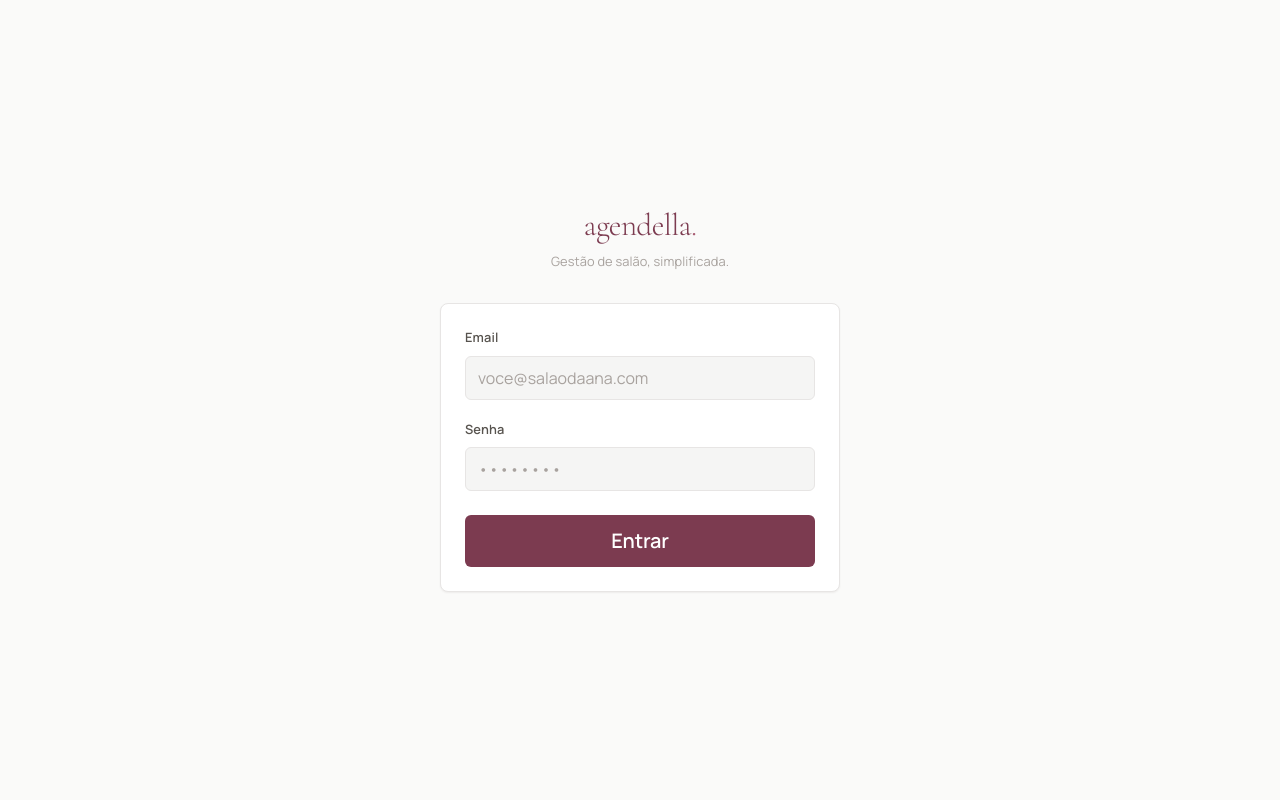
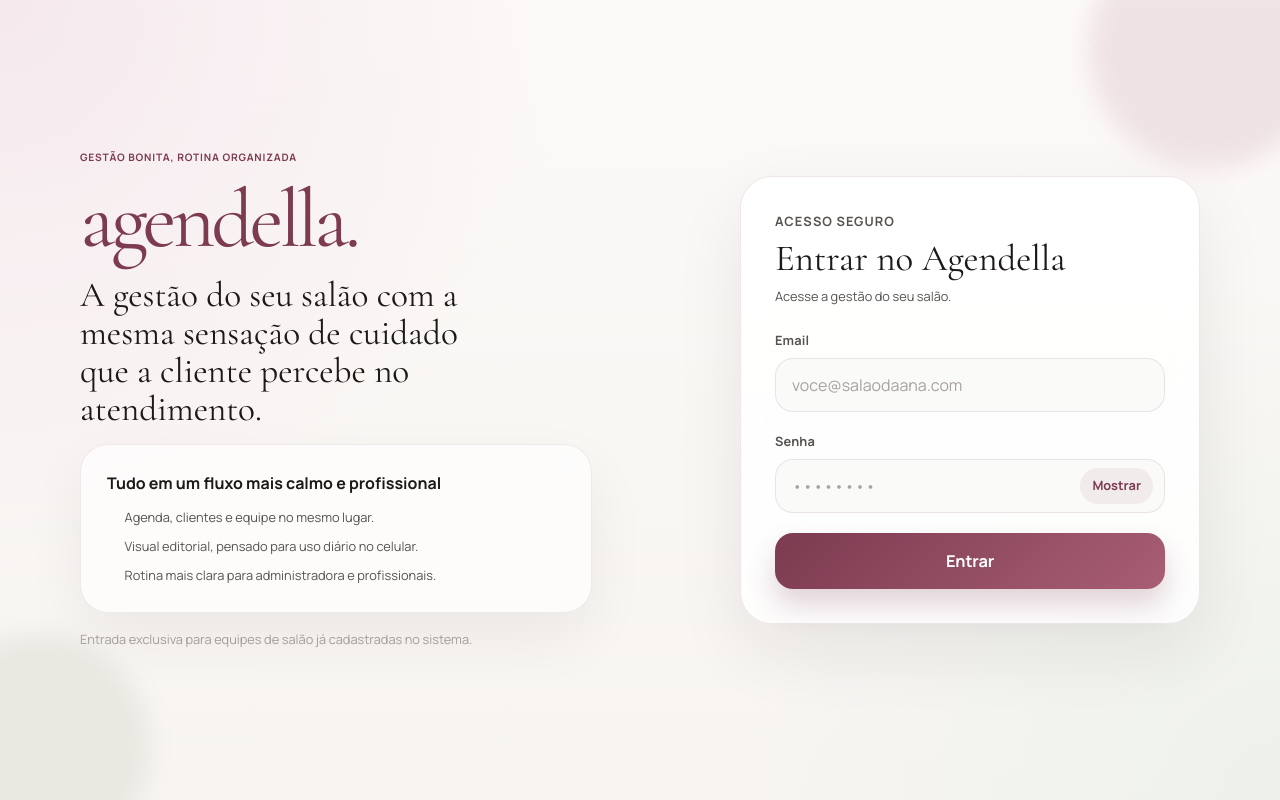
Before and after one commit to osamukafps/agendella, an Angular app in the folder frontend/: page /login in a window 1280 px wide. Built offline with nearby package versions, Linux system fonts and the light colour scheme; no server answers.

Commit message:
feat: improve the login page

```diff
--- a/frontend/src/app/features/auth/login-page.component.css
+++ b/frontend/src/app/features/auth/login-page.component.css
@@ -1,116 +1,224 @@
-/* ─── Layout de tela cheia centralizado ─── */
 :host {
-  display: flex;
-  flex-direction: column;
-  align-items: center;
-  justify-content: center;
+  position: relative;
+  display: block;
   min-height: 100dvh;
-  background: var(--color-background);
-  padding: var(--space-6) var(--space-4);
+  overflow: hidden;
+  background:
+    radial-gradient(circle at top left, rgba(245, 232, 237, 0.96), transparent 38%),
+    radial-gradient(circle at bottom right, rgba(237, 241, 234, 0.92), transparent 34%),
+    linear-gradient(180deg, #fcfaf8 0%, #f7f4f1 100%);
+  padding: clamp(20px, 4vw, 40px);
+}
+
+:host::before,
+:host::after {
+  content: '';
+  position: absolute;
+  border-radius: 999px;
+  filter: blur(12px);
+  pointer-events: none;
+}
+
+:host::before {
+  width: 240px;
+  height: 240px;
+  top: -72px;
+  right: -48px;
+  background: rgba(168, 94, 116, 0.14);
+}
+
+:host::after {
+  width: 220px;
+  height: 220px;
+  left: -72px;
+  bottom: -56px;
+  background: rgba(122, 140, 110, 0.12);
 }
 
 .login-page {
-  width: 100%;
-  max-width: 400px;
-  display: flex;
-  flex-direction: column;
-  gap: var(--space-8);
+  position: relative;
+  z-index: 1;
+  width: min(1120px, 100%);
+  min-height: calc(100dvh - clamp(40px, 8vw, 80px));
+  margin: 0 auto;
+  display: grid;
+  gap: clamp(20px, 4vw, 40px);
+  align-items: stretch;
 }
 
-/* ─── Branding ─── */
-.login-brand {
-  text-align: center;
-  display: flex;
-  flex-direction: column;
-  gap: var(--space-2);
+.login-hero,
+.login-card-shell {
+  min-width: 0;
 }
 
-.brand-name {
-  font-family: var(--font-display);
-  font-size: var(--text-xl);
-  font-weight: 300;
-  color: var(--color-primary);
-  letter-spacing: var(--tracking-tight);
-  line-height: var(--leading-tight);
-  margin: 0;
+.login-hero {
+  display: grid;
+  align-content: start;
+  gap: var(--space-4);
+  padding: clamp(8px, 2vw, 20px) 0;
 }
 
-/* Ponto final como assinatura tipográfica */
-.brand-name::after {
-  content: '.';
-  color: var(--color-primary-light);
+.login-hero__eyebrow,
+.login-card__eyebrow {
+  color: var(--color-primary);
+  font-size: var(--text-xs);
+  font-weight: 700;
+  letter-spacing: var(--tracking-wider);
+  text-transform: uppercase;
 }
 
-.brand-tagline {
-  font-family: var(--font-body);
-  font-size: var(--text-sm);
-  font-weight: 400;
-  color: var(--color-text-tertiary);
-  letter-spacing: 0.01em;
+.login-hero__brand {
   margin: 0;
+  color: var(--color-primary);
+  font-family: var(--font-display);
+  font-size: clamp(2.9rem, 9vw, 5.2rem);
+  font-weight: 500;
+  line-height: 0.94;
+  letter-spacing: -0.05em;
 }
 
-/* ─── Formulário ─── */
+.login-hero__lede {
+  max-width: 24ch;
+  margin: 0;
+  color: var(--color-text-primary);
+  font-family: var(--font-display);
+  font-size: clamp(1.45rem, 4vw, 2.2rem);
+  line-height: 1.08;
+}
+
+.login-hero__panel {
+  max-width: 32rem;
+  display: grid;
+  gap: var(--space-3);
+  padding: clamp(18px, 3vw, 26px);
+  border: 1px solid rgba(124, 59, 80, 0.1);
+  border-radius: 28px;
+  background: rgba(255, 255, 255, 0.66);
+  box-shadow: 0 24px 60px rgba(28, 25, 23, 0.06);
+  backdrop-filter: blur(12px);
+}
+
+.login-hero__panel-title {
+  margin: 0;
+  color: var(--color-text-primary);
+  font-size: var(--text-base);
+  font-weight: 700;
+}
+
+.login-hero__highlights {
+  margin: 0;
+  padding-left: 1.1rem;
+  display: grid;
+  gap: var(--space-2);
+  color: var(--color-text-secondary);
+  font-size: var(--text-sm);
+  line-height: var(--leading-relaxed);
+}
+
+.login-hero__support {
+  margin: 0;
+  color: var(--color-text-tertiary);
+  font-size: var(--text-sm);
+  line-height: var(--leading-relaxed);
+}
+
+.login-card-shell {
+  display: grid;
+  align-items: center;
+}
+
+.login-card {
+  width: 100%;
+  max-width: 460px;
+  margin-left: auto;
+  padding: clamp(22px, 4vw, 34px);
+  border: 1px solid rgba(124, 59, 80, 0.12);
+  border-radius: 32px;
+  background:
+    linear-gradient(180deg, rgba(255, 255, 255, 0.94), rgba(255, 255, 255, 0.84));
+  box-shadow:
+    0 26px 70px rgba(28, 25, 23, 0.08),
+    inset 0 1px 0 rgba(255, 255, 255, 0.7);
+  backdrop-filter: blur(12px);
+}
+
+.login-card__header {
+  display: grid;
+  gap: var(--space-2);
+  margin-bottom: var(--space-6);
+}
+
+.login-card__header h2 {
+  margin: 0;
+  color: var(--color-text-primary);
+  font-family: var(--font-display);
+  font-size: clamp(1.8rem, 4vw, 2.3rem);
+  line-height: 1.02;
+}
+
+.login-card__header p {
+  margin: 0;
+  color: var(--color-text-secondary);
+  font-size: var(--text-sm);
+  line-height: var(--leading-relaxed);
+}
+
 .login-form {
-  background: var(--color-surface);
-  border: 1px solid var(--color-border);
-  border-radius: var(--radius-lg);
-  padding: var(--space-6);
-  box-shadow: var(--shadow-sm);
-  display: flex;
-  flex-direction: column;
+  display: grid;
   gap: var(--space-5);
 }
 
-/* ─── Banner de erro ─── */
 .error-banner {
   display: flex;
-  align-items: center;
+  align-items: flex-start;
   gap: var(--space-2);
-  background: var(--color-error-subtle);
+  padding: var(--space-3) var(--space-4);
+  border: 1px solid color-mix(in srgb, var(--color-error) 18%, transparent);
+  border-radius: 18px;
+  background: linear-gradient(180deg, rgba(245, 232, 230, 0.96), rgba(255, 255, 255, 0.9));
   color: var(--color-error);
-  border: 1px solid color-mix(in srgb, var(--color-error) 20%, transparent);
-  border-radius: var(--radius-md);
-  padding: var(--space-3) var(--space-4);
-  font-size: var(--text-sm);
-  font-weight: 500;
-  line-height: var(--leading-snug);
+  box-shadow: inset 0 1px 0 rgba(255, 255, 255, 0.55);
 }
 
 .error-banner svg {
   flex-shrink: 0;
+  margin-top: 2px;
 }
 
-/* ─── Campo de input ─── */
+.error-banner span {
+  font-size: var(--text-sm);
+  font-weight: 600;
+  line-height: var(--leading-relaxed);
+}
+
 .field {
-  display: flex;
-  flex-direction: column;
+  display: grid;
   gap: var(--space-2);
 }
 
 .field-label {
-  font-family: var(--font-body);
+  color: var(--color-text-secondary);
   font-size: var(--text-sm);
-  font-weight: 600;
-  color: var(--color-text-secondary);
+  font-weight: 700;
   letter-spacing: 0.01em;
 }
 
 .field-input {
   width: 100%;
-  height: var(--touch-target-min); /* 44px — touch target mínimo */
-  padding: 0 var(--space-3);
-  background: var(--color-neutral-100);
-  border: 1px solid var(--color-border);
-  border-radius: var(--radius-md);
+  min-height: 54px;
+  padding: 0 var(--space-4);
+  border: 1px solid rgba(124, 59, 80, 0.12);
+  border-radius: 18px;
+  background: rgba(250, 250, 249, 0.92);
+  color: var(--color-text-primary);
   font-family: var(--font-body);
-  font-size: var(--text-base);
-  font-weight: 400;
-  color: var(--color-text-primary);
+  font-size: 16px;
   outline: none;
-  transition: border-color 0.12s ease, background-color 0.12s ease;
-  /* Evitar zoom no iOS ao focar (font-size mínimo 16px) */
-  -webkit-text-size-adjust: none;
+  transition:
+    border-color 0.12s ease,
+    box-shadow 0.12s ease,
+    background-color 0.12s ease,
+    transform 0.12s ease;
 }
 
 .field-input::placeholder {
@@ -118,58 +226,107 @@
 }
 
 .field-input:focus {
-  border-color: var(--color-primary);
-  background: var(--color-surface);
+  border-color: rgba(124, 59, 80, 0.72);
+  background: rgba(255, 255, 255, 0.96);
+  box-shadow: 0 0 0 4px rgba(124, 59, 80, 0.08);
+  transform: translateY(-1px);
 }
 
 .field-input[aria-invalid="true"] {
-  border-color: var(--color-error);
+  border-color: rgba(168, 55, 42, 0.58);
 }
 
 .field-input:disabled {
-  opacity: 0.5;
+  opacity: 0.72;
   cursor: not-allowed;
 }
 
-/* ─── Botão de login ─── */
-.login-button {
-  width: 100%;
-  height: 52px; /* tamanho "lg" do design system */
+.field-password {
+  position: relative;
   display: flex;
   align-items: center;
-  justify-content: center;
-  gap: var(--space-2);
-  background: var(--color-primary);
-  color: var(--color-text-inverse);
-  border: none;
-  border-radius: var(--radius-md);
-  font-family: var(--font-body);
-  font-size: var(--text-md);
-  font-weight: 600;
-  letter-spacing: -0.01em;
-  cursor: pointer;
-  transition: background-color 0.12s ease, opacity 0.12s ease;
-  margin-top: var(--space-1);
 }
 
-.login-button:hover:not(:disabled) {
-  background: var(--color-primary-light);
+.field-input--password {
+  padding-right: 92px;
 }
 
-.login-button:active:not(:disabled) {
-  opacity: 0.85;
+.password-toggle {
+  position: absolute;
+  right: var(--space-3);
+  height: 36px;
+  padding: 0 var(--space-3);
+  border: none;
+  border-radius: 999px;
+  background: rgba(124, 59, 80, 0.08);
+  color: var(--color-primary);
+  font-size: var(--text-sm);
+  font-weight: 700;
+  cursor: pointer;
+  transition: background-color 0.12s ease, color 0.12s ease;
 }
 
-.login-button:disabled {
+.password-toggle:hover:not(:disabled) {
+  background: rgba(124, 59, 80, 0.14);
+}
+
+.password-toggle:focus-visible,
+.login-button:focus-visible,
+.field-input:focus-visible {
+  outline: none;
+}
+
+.password-toggle:focus-visible {
+  box-shadow: 0 0 0 3px rgba(124, 59, 80, 0.14);
+}
+
+.password-toggle:disabled {
   opacity: 0.6;
   cursor: not-allowed;
 }
 
-/* ─── Spinner de loading ─── */
+.login-button {
+  min-height: 56px;
+  display: inline-flex;
+  align-items: center;
+  justify-content: center;
+  gap: var(--space-2);
+  padding: 0 var(--space-4);
+  border: none;
+  border-radius: 18px;
+  background: linear-gradient(135deg, var(--color-primary), var(--color-primary-light));
+  color: var(--color-text-inverse);
+  font-family: var(--font-body);
+  font-size: 1.02rem;
+  font-weight: 700;
+  letter-spacing: -0.01em;
+  box-shadow: 0 16px 28px rgba(124, 59, 80, 0.22);
+  cursor: pointer;
+  transition: transform 0.12s ease, box-shadow 0.12s ease, filter 0.12s ease;
+}
+
+.login-button:hover:not(:disabled) {
+  transform: translateY(-1px);
+  box-shadow: 0 20px 34px rgba(124, 59, 80, 0.26);
+  filter: saturate(1.05);
+}
+
+.login-button:disabled {
+  opacity: 0.76;
+  cursor: not-allowed;
+  box-shadow: none;
+}
+
+.login-button:focus-visible {
+  box-shadow:
+    0 0 0 4px rgba(124, 59, 80, 0.12),
+    0 16px 28px rgba(124, 59, 80, 0.22);
+}
+
 .button-spinner {
   width: 18px;
   height: 18px;
-  border: 2px solid rgba(255, 255, 255, 0.35);
+  border: 2px solid rgba(255, 255, 255, 0.36);
   border-top-color: white;
   border-radius: 50%;
   animation: spin 0.7s linear infinite;
@@ -177,14 +334,93 @@
 }
 
 @keyframes spin {
-  to { transform: rotate(360deg); }
+  to {
+    transform: rotate(360deg);
+  }
 }
 
-/* ─── Reduced motion ─── */
+@media (min-width: 900px) {
+  .login-page {
+    grid-template-columns: minmax(0, 1.08fr) minmax(380px, 0.92fr);
+    align-items: center;
+  }
+
+  .login-hero {
+    padding-right: clamp(12px, 3vw, 34px);
+    align-content: center;
+  }
+}
+
+@media (max-width: 899px) {
+  :host {
+    padding: 18px;
+  }
+
+  .login-page {
+    min-height: auto;
+    padding-block: clamp(14px, 4vw, 28px);
+  }
+
+  .login-hero {
+    gap: var(--space-3);
+  }
+
+  .login-hero__lede {
+    max-width: 20ch;
+  }
+
+  .login-card {
+    max-width: none;
+    margin-left: 0;
+  }
+}
+
+@media (max-width: 640px) {
+  :host {
+    padding: 14px;
+  }
+
+  .login-page {
+    gap: var(--space-5);
+  }
+
+  .login-card {
+    padding: 22px 18px;
+    border-radius: 26px;
+  }
+
+  .login-card__header {
+    margin-bottom: var(--space-5);
+  }
+
+  .login-hero__panel {
+    padding: 18px;
+    border-radius: 22px;
+  }
+
+  .login-hero__support {
+    font-size: var(--text-xs);
+  }
+
+  .password-toggle {
+    right: 10px;
+    padding-inline: 10px;
+    font-size: var(--text-xs);
+  }
+
+  .field-input--password {
+    padding-right: 84px;
+  }
+}
+
 @media (prefers-reduced-motion: reduce) {
   .button-spinner {
     animation: none;
-    border-top-color: white;
-    opacity: 0.6;
+  }
+
+  .login-button,
+  .field-input,
+  .password-toggle {
+    transition-duration: 0.01ms !important;
   }
 }
--- a/frontend/src/app/features/auth/login-page.component.html
+++ b/frontend/src/app/features/auth/login-page.component.html
@@ -1,15 +1,34 @@
 <div class="login-page">
+  <section class="login-hero" aria-label="Apresentação do Agendella">
+    <div class="login-hero__eyebrow">Gestão bonita, rotina organizada</div>
+    <h1 class="login-hero__brand">agendella.</h1>
+    <p class="login-hero__lede">
+      A gestão do seu salão com a mesma sensação de cuidado que a cliente percebe no atendimento.
+    </p>
 
-  <!-- Branding -->
-  <div class="login-brand">
-    <h1 class="brand-name">agendella</h1>
-    <p class="brand-tagline">Gestão de salão, simplificada.</p>
+    <div class="login-hero__panel">
+      <p class="login-hero__panel-title">Tudo em um fluxo mais calmo e profissional</p>
+      <ul class="login-hero__highlights" aria-label="Destaques do produto">
+        <li>Agenda, clientes e equipe no mesmo lugar.</li>
+        <li>Visual editorial, pensado para uso diário no celular.</li>
+        <li>Rotina mais clara para administradora e profissionais.</li>
+      </ul>
     </div>
 
-  <!-- Formulário de login -->
+    <p class="login-hero__support">
+      Entrada exclusiva para equipes de salão já cadastradas no sistema.
+    </p>
+  </section>
+
+  <section class="login-card-shell" aria-label="Acesso ao sistema">
+    <div class="login-card">
+      <div class="login-card__header">
+        <p class="login-card__eyebrow">Acesso seguro</p>
+        <h2>Entrar no Agendella</h2>
+        <p>Acesse a gestão do seu salão.</p>
+      </div>
+
       <form class="login-form" (submit)="onSubmit($event)" novalidate aria-label="Formulário de login">
-
-    <!-- Mensagem de erro -->
         @if (error()) {
           <div class="error-banner" role="alert" aria-live="assertive">
             <svg width="16" height="16" viewBox="0 0 24 24" fill="none" stroke="currentColor"
@@ -18,11 +37,10 @@
               <line x1="12" y1="8" x2="12" y2="12"/>
               <line x1="12" y1="16" x2="12.01" y2="16"/>
             </svg>
-        {{ error() }}
+            <span>{{ error() }}</span>
           </div>
         }
 
-    <!-- Email -->
         <div class="field">
           <label class="field-label" for="email">Email</label>
           <input
@@ -35,32 +53,43 @@
             spellcheck="false"
             placeholder="voce@salaodaana.com"
             [value]="email()"
-        (input)="email.set($any($event.target).value)"
+            (input)="updateEmail($any($event.target).value)"
             [attr.aria-invalid]="error() ? 'true' : null"
             [disabled]="isLoading()"
             required
           >
         </div>
 
-    <!-- Senha -->
         <div class="field">
           <label class="field-label" for="password">Senha</label>
+          <div class="field-password">
             <input
               id="password"
-        class="field-input"
-        type="password"
+              class="field-input field-input--password"
+              [type]="showPassword() ? 'text' : 'password'"
               name="password"
               autocomplete="current-password"
               placeholder="••••••••"
               [value]="password()"
-        (input)="password.set($any($event.target).value)"
+              (input)="updatePassword($any($event.target).value)"
               [attr.aria-invalid]="error() ? 'true' : null"
               [disabled]="isLoading()"
               required
             >
+
+            <button
+              type="button"
+              class="password-toggle"
+              [attr.aria-label]="showPassword() ? 'Ocultar senha' : 'Mostrar senha'"
+              [attr.aria-pressed]="showPassword()"
+              [disabled]="isLoading()"
+              (click)="togglePasswordVisibility()"
+            >
+              {{ showPassword() ? 'Ocultar' : 'Mostrar' }}
+            </button>
+          </div>
         </div>
 
-    <!-- Botão de login -->
         <button
           type="submit"
           class="login-button"
@@ -74,7 +103,7 @@
             Entrar
           }
         </button>
-
       </form>
-
     </div>
+  </section>
+</div>
--- a/frontend/src/app/features/auth/login-page.component.ts
+++ b/frontend/src/app/features/auth/login-page.component.ts
@@ -1,5 +1,6 @@
 import { Component, inject, signal } from '@angular/core';
 import { Router } from '@angular/router';
+import { getApiErrorMessage } from '../../core/api/api-error.utils';
 import { AuthService } from '../../core/auth/auth.service';
 
 @Component({
@@ -16,9 +17,32 @@ export class LoginPageComponent {
   readonly password  = signal('');
   readonly error     = signal<string | null>(null);
   readonly isLoading = signal(false);
+  readonly showPassword = signal(false);
+
+  updateEmail(value: string): void {
+    this.email.set(value);
+    if (this.error()) {
+      this.error.set(null);
+    }
+  }
+
+  updatePassword(value: string): void {
+    this.password.set(value);
+    if (this.error()) {
+      this.error.set(null);
+    }
+  }
+
+  togglePasswordVisibility(): void {
+    this.showPassword.update(current => !current);
+  }
 
   async onSubmit(event: Event): Promise<void> {
     event.preventDefault();
+    if (this.isLoading()) {
+      return;
+    }
+
     if (!this.email() || !this.password()) {
       this.error.set('Preencha o email e a senha.');
       return;
@@ -30,8 +54,8 @@ export class LoginPageComponent {
     try {
       await this.authService.login(this.email(), this.password());
       await this.router.navigateByUrl('/agenda');
-    } catch {
-      this.error.set('Email ou senha incorretos. Tente novamente.');
+    } catch (error) {
+      this.error.set(getApiErrorMessage(error, 'Email ou senha incorretos. Tente novamente.'));
     } finally {
       this.isLoading.set(false);
     }
```
Also changed, not shown: 1 other file (tests, documents, lock files or other folders). Lines whose indentation alone changed are shown as unchanged.
